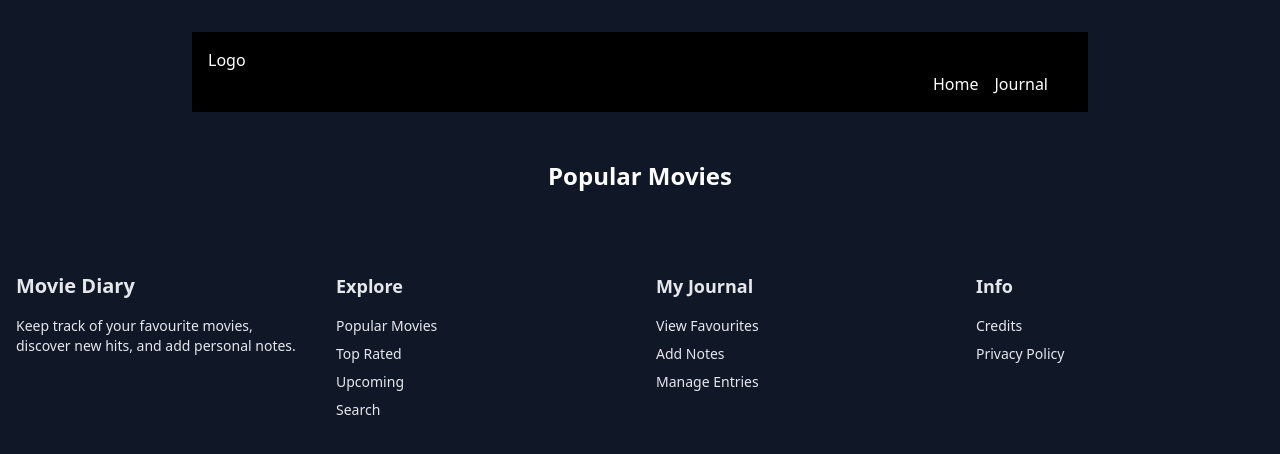
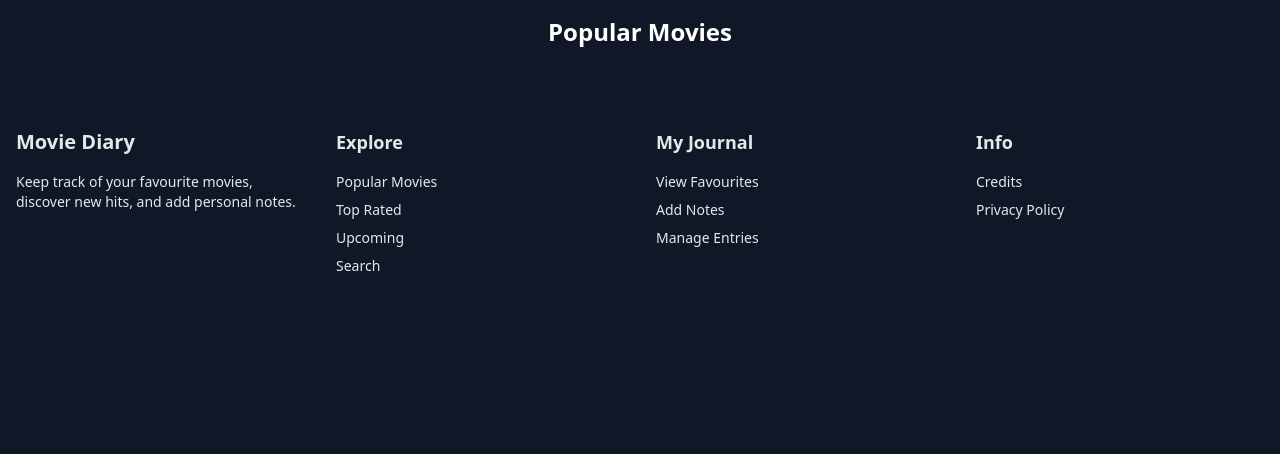
Before and after one commit to BahryJarbou/TMDB-Diary-WD65, a plain HTML site: page index.html in a window 1280 px wide. Drawn offline with nearby package versions, Linux system fonts and the light colour scheme; no server answers.

Commit message:
main page pushed

```diff
--- a/index.html
+++ b/index.html
@@ -7,29 +7,15 @@
     <script src="https://cdn.jsdelivr.net/npm/@tailwindcss/browser@4"></script>
   </head>
 
-  <body class="bg-gray-900 text-white    flex flex-col">
+  <body class="bg-gray-900 text-white flex flex-col">
     <!-------------------------------------- header section ----------------------------------------->
-    <header>
-      <nav
-        class="justify-between bg-black text-white p-4 m-8 w-[70%] mx-auto"
-      >
-        <div>
-          <a href="index.html">Logo</a>
-        </div>
-        <ul class="flex justify-end gap-4 mr-6">
-          <li><a href="index.html">Home</a></li>
-          <li><a href="#">Journal</a></li>
-        </ul>
-      </nav>
-    </header>
+    <header></header>
     <!--------------------------------------- main section ------------------------------------------>
 
-    <main class="p-4 px-60  max-w-300 self-center justify-center flex flex-col">
+    <main class="p-4 px-60 max-w-300 self-center justify-center flex flex-col">
       <h2 class="text-2xl font-semibold mb-4">Popular Movies</h2>
       <div class="flex justify-center">
-        <div class="">
-
-        </div>
+        <div class=""></div>
         <div
           id="movies"
           class="grid grid-cols-1 md:grid-cols-3 lg:grid-cols-3 gap-4"
@@ -37,14 +23,11 @@
           <!-- Movie cards will appear here -->
         </div>
       </div>
-
     </main>
 
     <!-------------------------------------- footer section ----------------------------------------->
 
-
     <script src="main.js" defer></script>
-
 
     <footer class="bg-gray-900 text-gray-200">
       <div
```
Lines whose indentation alone changed are shown as unchanged.
